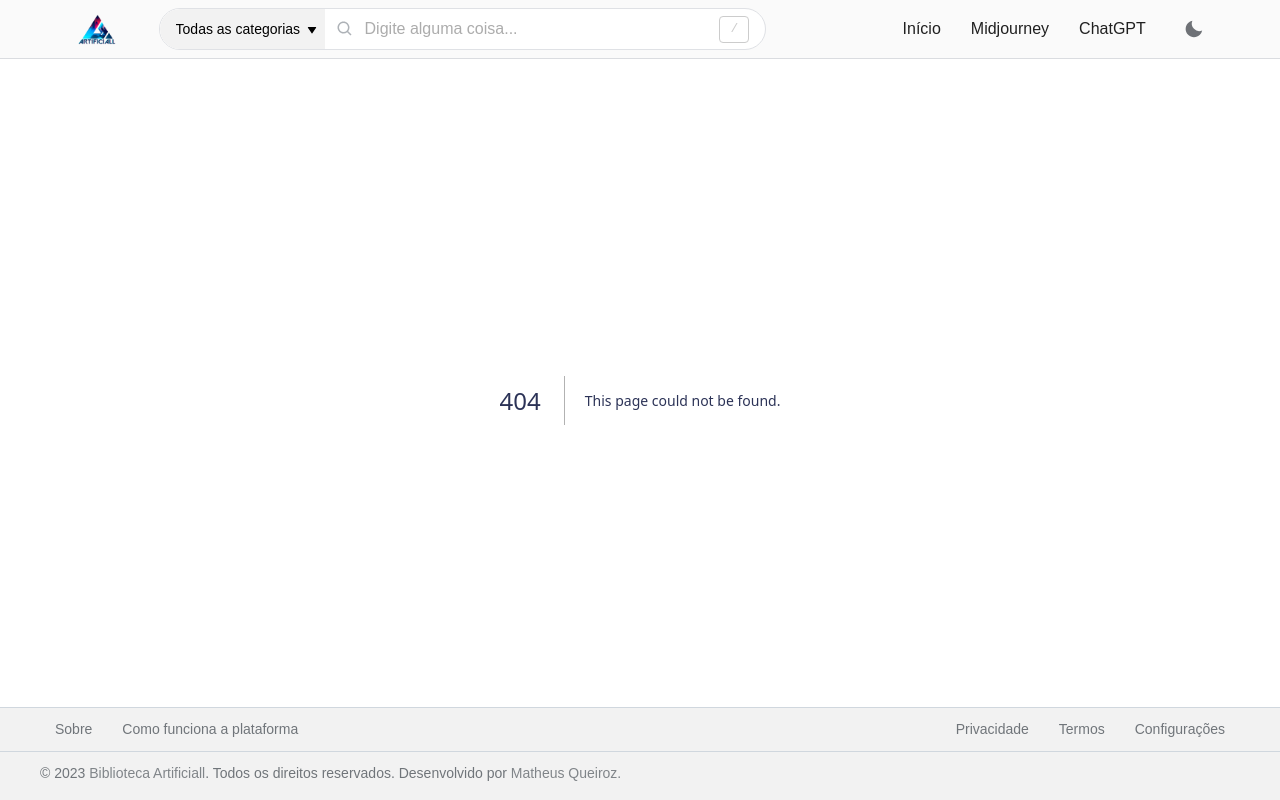
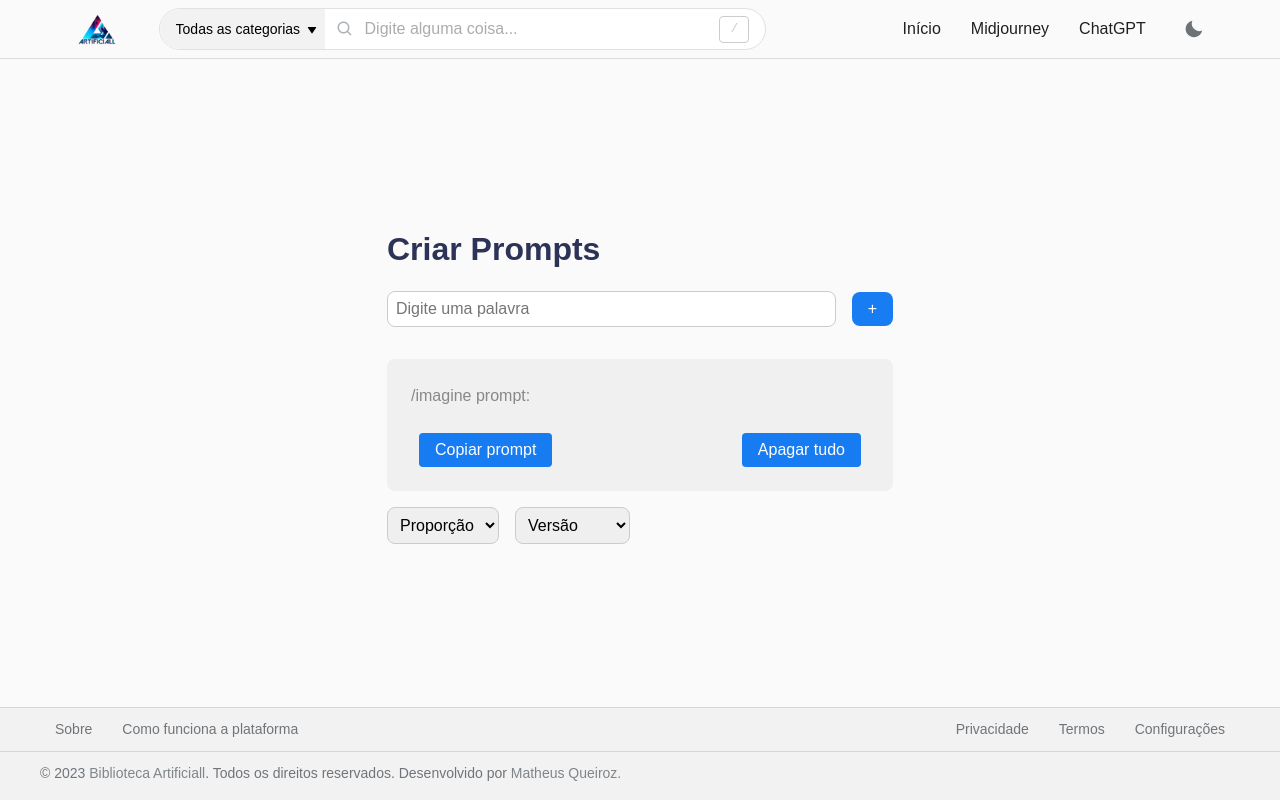
Before and after one commit to matheusqueirozds/biblioteca-artificiall, a Next.js app: page /criar-prompts in a window 1280 px wide. Before the commit this address had no page. Built offline with nearby package versions, Linux system fonts and the light colour scheme.

Commit message:
Implementação de criação de prompts

```diff
--- /dev/null
+++ b/components/CriarPrompts/CriarPromptsStyles.js
@@ -0,0 +1,104 @@
+import styled from "styled-components";
+
+export const PageContainer = styled.div`
+	display: flex;
+	flex-direction: column;
+	justify-content: center;
+	min-height: 100vh;
+	width: 506px;
+	margin: 0 auto;
+`;
+
+export const Heading = styled.h1`
+	font-size: 2rem;
+`;
+
+export const TextInputWrapper = styled.div`
+	display: flex;
+	align-items: center;
+	margin-bottom: 2rem;
+`;
+
+export const TextInput = styled.input`
+	border: 1px solid #ccc;
+	border-radius: 8px;
+	padding: 0.5rem;
+	font-size: 1rem;
+	margin-right: 1rem;
+	width: 100%;
+	flex-grow: 1;
+`;
+
+export const AddWordButton = styled.button`
+	background-color: #0070f3;
+	border: none;
+	border-radius: 8px;
+	color: #fff;
+	padding: 0.5rem 1rem;
+	font-size: 1rem;
+	cursor: pointer;
+`;
+
+export const SelectWrapper = styled.div`
+	display: flex;
+    gap: 1rem;
+	margin: 1rem 0;
+`;
+
+export const ConfigSelect = styled.select`
+	border: 1px solid #ccc;
+	border-radius: 8px;
+	padding: 0.5rem;
+	font-size: 1rem;
+	margin-bottom: 1rem;
+`;
+
+export const WordsWrapper = styled.div`
+	display: flex;
+	flex-direction: column;
+	flex-wrap: wrap;
+	background-color: #f0f0f0;
+	gap: 24px;
+	padding: 24px;
+	border-radius: 8px;
+`;
+
+export const PromptWrapper = styled.div`
+	display: flex;
+	flex-wrap: wrap;
+`;
+
+export const SingleWord = styled.div`
+	display: flex;
+	align-items: center;
+	margin-left: 0.25rem;
+	background-color: #e0e0e0;
+	border-radius: 4px;
+	padding: 0.25rem 0.5rem;
+`;
+
+export const CloseButton = styled.button`
+	background-color: transparent;
+	border: none;
+	color: #444;
+	font-size: 0.8rem;
+	margin-left: 0.5rem;
+	cursor: pointer;
+`;
+
+export const ButtonsWrapper = styled.div`
+	display: flex;
+	justify-content: space-between;
+	width: 100%;
+`;
+
+export const ActionButton = styled.button`
+	background-color: #0070f3;
+	border: none;
+	border-radius: 4px;
+	color: #fff;
+	padding: 0.5rem 1rem;
+	font-size: 1rem;
+	cursor: pointer;
+	margin: 0 0.5rem;
+`;
--- /dev/null
+++ b/pages/criar-prompts.js
@@ -0,0 +1,129 @@
+import React, { useRef, useState } from "react";
+import Head from "next/head";
+import {
+	AddWordButton,
+	ActionButton,
+	ButtonsWrapper,
+	PageContainer,
+	TextInputWrapper,
+	TextInput,
+	PromptWrapper,
+	Heading,
+	SingleWord,
+	WordsWrapper,
+	CloseButton,
+	SelectWrapper,
+	ConfigSelect,
+} from "@/components/CriarPrompts/CriarPromptsStyles";
+
+export default function CriarPrompts() {
+	const [inputText, setInputText] = useState("");
+	const [words, setWords] = useState([]);
+	const [version, setVersion] = useState("");
+	const [aspectRatio, setAspectRatio] = useState("");
+	const promptContainerRef = useRef(null);
+
+	const handleInputChange = (event) => {
+		setInputText(event.target.value);
+	};
+
+	const handleAddWord = () => {
+		setWords([...words, inputText]);
+		setInputText("");
+	};
+
+	const handleKeyPress = (event) => {
+		if (event.key === "Enter") {
+			handleAddWord();
+		}
+	};
+
+	const handleCopyText = () => {
+		const text = `/imagine prompt: ${words.join(", ")}${
+			version ? ` --v ${version}` : ""
+		}${aspectRatio ? ` --ar ${aspectRatio}` : ""}`;
+		navigator.clipboard.writeText(text);
+	};
+
+	const handleClearText = () => {
+		setWords([]);
+	};
+
+	const handleDeleteWord = (indexToDelete) => {
+		setWords(words.filter((_, index) => index !== indexToDelete));
+	};
+
+	return (
+		<PageContainer>
+			<Head>
+				<title>Criar Prompts</title>
+			</Head>
+
+			<main>
+				<Heading>Criar Prompts</Heading>
+
+				<TextInputWrapper>
+					<TextInput
+						type="text"
+						value={inputText}
+						onChange={handleInputChange}
+						onKeyPress={handleKeyPress}
+						placeholder="Digite uma palavra"
+						aria-label="Digite uma palavra"
+					/>
+					<AddWordButton onClick={handleAddWord}>+</AddWordButton>
+				</TextInputWrapper>
+
+				<WordsWrapper>
+					<PromptWrapper ref={promptContainerRef}>
+						<span>/imagine prompt: </span>
+						{words.map((word, index) => (
+							<SingleWord key={index}>
+								{word}
+								<CloseButton onClick={() => handleDeleteWord(index)}>
+									×
+								</CloseButton>
+							</SingleWord>
+						))}
+					</PromptWrapper>
+
+					<ButtonsWrapper>
+						<ActionButton onClick={handleCopyText}>Copiar prompt</ActionButton>
+						<ActionButton onClick={handleClearText}>Apagar tudo</ActionButton>
+					</ButtonsWrapper>
+				</WordsWrapper>
+
+				<SelectWrapper>
+					<ConfigSelect
+						onChange={(e) => setAspectRatio(e.target.value)}
+						value={aspectRatio}
+					>
+						<option value="">Proporção</option>
+						<option value="1:1">1:1</option>
+						<option value="2:3">2:3</option>
+						<option value="3:2">3:2</option>
+						<option value="4:3">4:3</option>
+						<option value="4:7">4:7</option>
+						<option value="5:4">5:4</option>
+						<option value="7:4">7:4</option>
+						<option value="16:9">16:9</option>
+						<option value="21:9">21:9</option>
+					</ConfigSelect>
+
+					<ConfigSelect
+						onChange={(e) => setVersion(e.target.value)}
+						value={version}
+					>
+						<option value="">Versão</option>
+						<option value="5.1">Versão 5.1</option>
+						<option value="5">Versão 5</option>
+						<option value="4">Versão 4</option>
+						<option value="3">Versão 3</option>
+						<option value="2">Versão 2</option>
+						<option value="1">Versão 1</option>
+					</ConfigSelect>
+				</SelectWrapper>
+			</main>
+		</PageContainer>
+	);
+}
```
